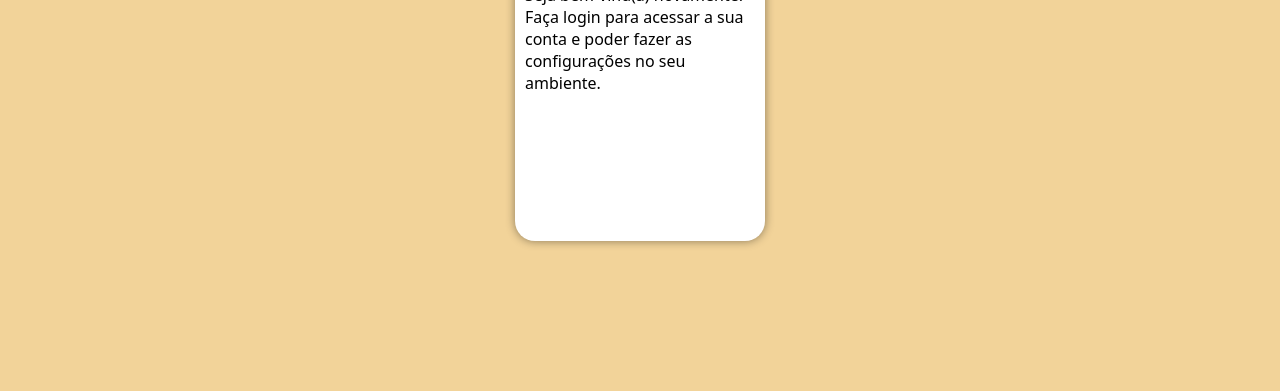
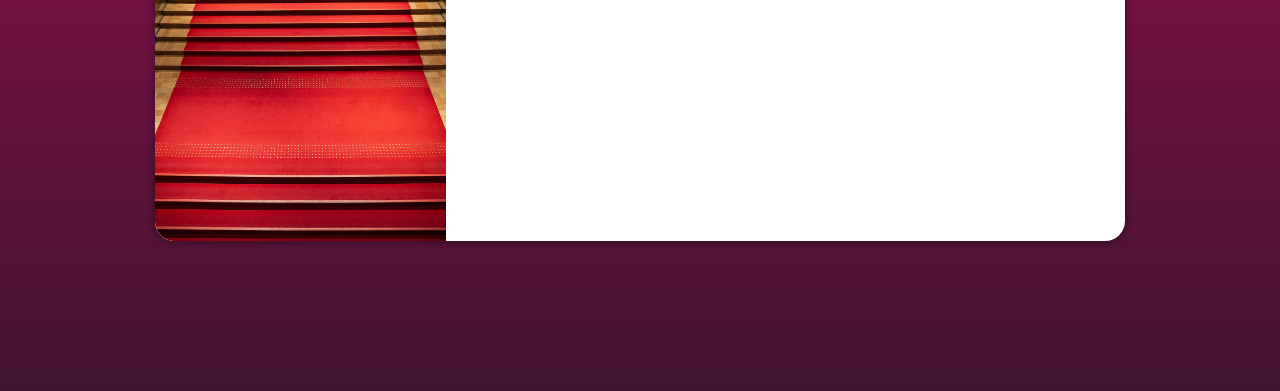
Before and after one commit to RafaelJSouto/projeto-login, a plain HTML site: page index.html in a window 1280 px wide. Shown: the part 409-800 px from the top of the page. Drawn offline with Linux system fonts and the light colour scheme.

Commit message:
finalização do ex

```diff
--- a/estilos/media-query.css
+++ b/estilos/media-query.css
@@ -1,15 +1,46 @@
 @charset "UTF-8";
 
+/*
+Paletas de cores
+
+vermelho vivo #F21313
+bege #F2D399
+amarelo #F2E857
+roxo #401430
+vinho #A60F55
+*/
 
 @media screen and (min-width: 768px) and (max-width: 992px) {
+    body{
+        background-image: linear-gradient(to top, #401430, #A60F55);
+    }
     section#login {
         width: 90vw;
     }
     section#login > div#imagem {
         float: left;
         width: 30%;
-    }
-    section#login >  div#imagem{
         height: 100%;
     }
+    section#login >  div#formulario{
+       float: right;
+       width: 70%;
+    }
 }
+@media screen and (min-width: 992px) {
+    body{
+        background-image: linear-gradient(to top, #401430, #A60F55);
+    }
+    section#login {
+        width: 970px;
+    }
+    section#login > div#imagem{
+        float: left;
+        width: 30%;
+        height: 100%;
+    }
+    section#login > div#formulario{
+        float: right;
+        width: 70%;
+    }
+}
--- a/estilos/style.css
+++ b/estilos/style.css
@@ -40,6 +40,7 @@ section#login{
     box-shadow: 0px 0px 10px rgba(0, 0, 0, 0.432);
 
     transition: width 0.3s, heigth 0.3s;
+    transition-timing-function: ease;
 
 
 }section#login div#imagem{
@@ -53,5 +54,4 @@ section#login div#formulario{
 
     display: block;
     padding: 10px;
-
 }
```
